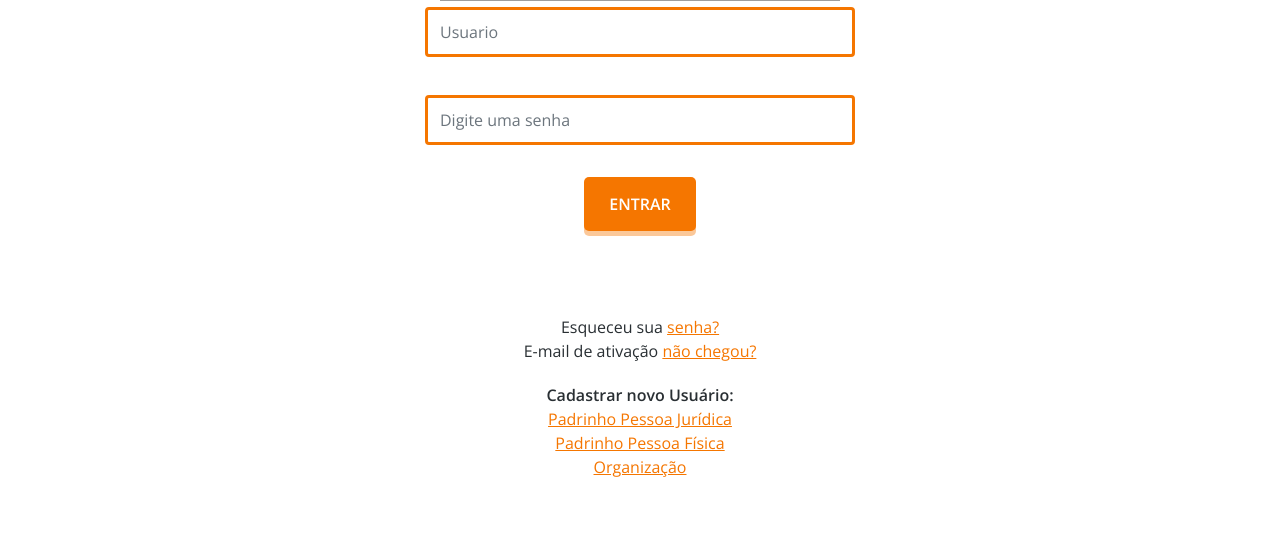
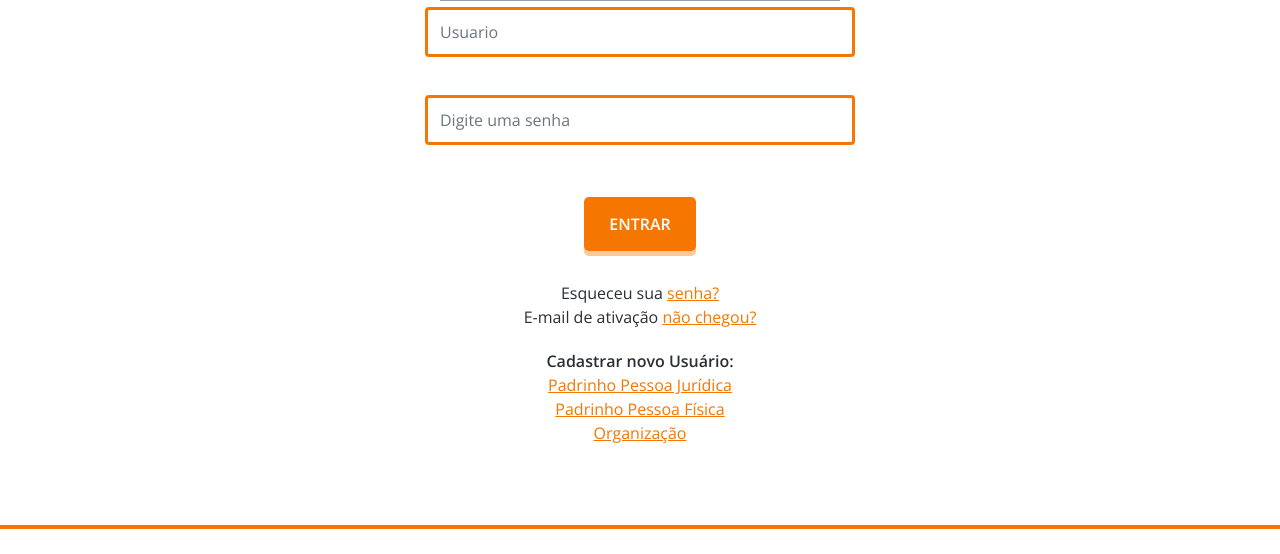
Before and after one commit to aevilesaguiar/apadrinhe-um-sorriso-website, a PHP site: page /login.php in a window 1280 px wide. Shown: the part 503-1057 px from the top of the page. Run offline with PHP 8.4, Linux system fonts and the light colour scheme; some libraries are stand-ins or nearby versions; grey boxes are pictures that could not be loaded.

Commit message:
alteração de altura button
alteração de dados

```diff
--- a/login.php
+++ b/login.php
@@ -104,21 +104,21 @@ $(".toggle").on("click", function() {
                           <div class="mb-3 row">
                             <input type="password" name="password" class="form-control" id="inputPassword4" placeholder="Digite uma senha">
                           </div>
+                          <span class="text1">
+                             <p style="color: red; font-weight: 700;"><?php if(isset($_SESSION['mensagem'])){echo$_SESSION['mensagem'];};?></p><!--Aeviles, por favor verificar-->
 
-                            <input class="button-menu-form" type="submit" value="ENTRAR">
-
-                            <div class="alt-php"></div>
+                            </span>
+                            <input class="button-menu-form" type="submit" value="ENTRAR" style="margin-top:20px">
 
                     </form>
 
                 <ul class="login-utils">
 
-                <div class="dist-menu-botao" style="margin-bottom: 60px;"></div>
+                <div class="dist-menu-botao" style="margin-bottom: 30px;"></div>
                     <li class="margin-bottom-8 margin-top-8">
-                       <span class="text1">
-                             <b><?php if(isset($_SESSION['mensagem'])){echo$_SESSION['mensagem'];};?><br/></b><!--Aeviles, por favor verificar-->
-                        </span>
-                        <span class="text1">
+                    <div class="dist-menu-botao" style="margin-top: 30px;"></div>
+
+                        <span class="text1" style="margin-top: 20px;">
                             Esqueceu sua
                         </span>
 
```
